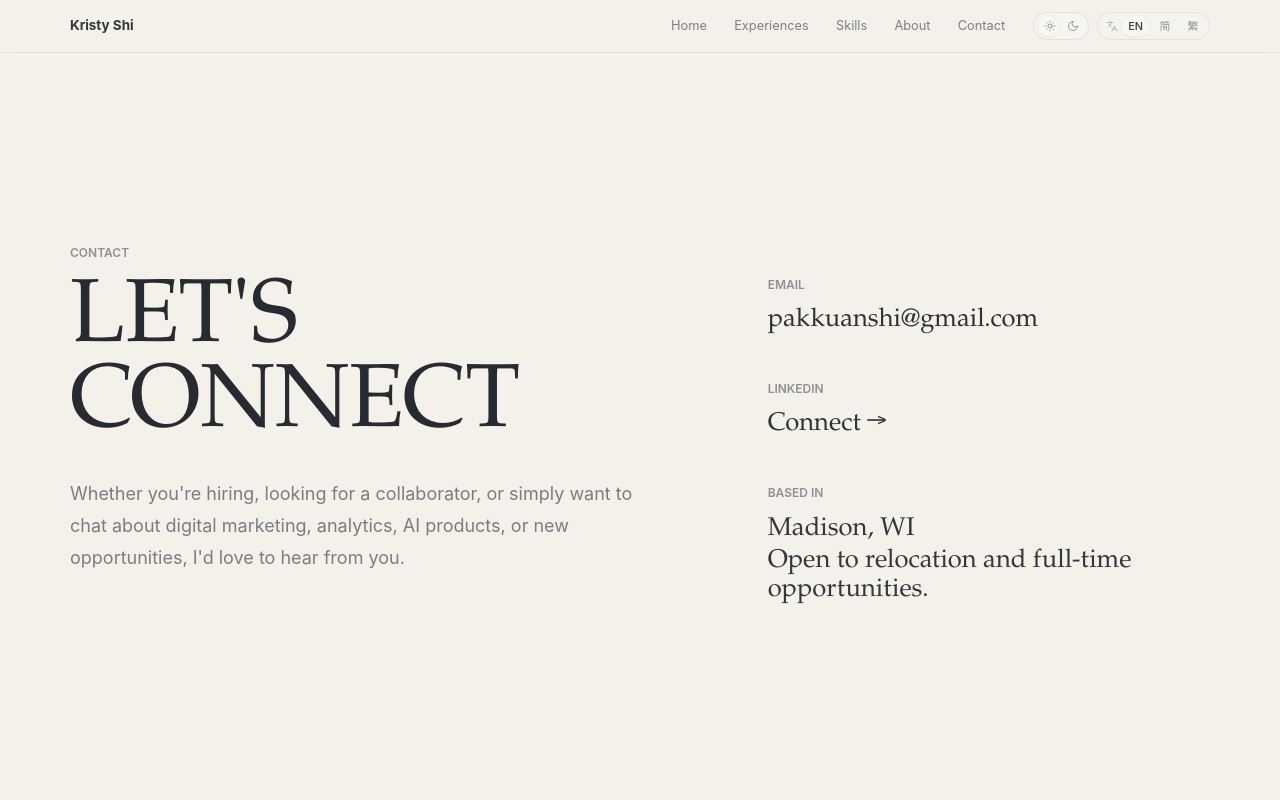
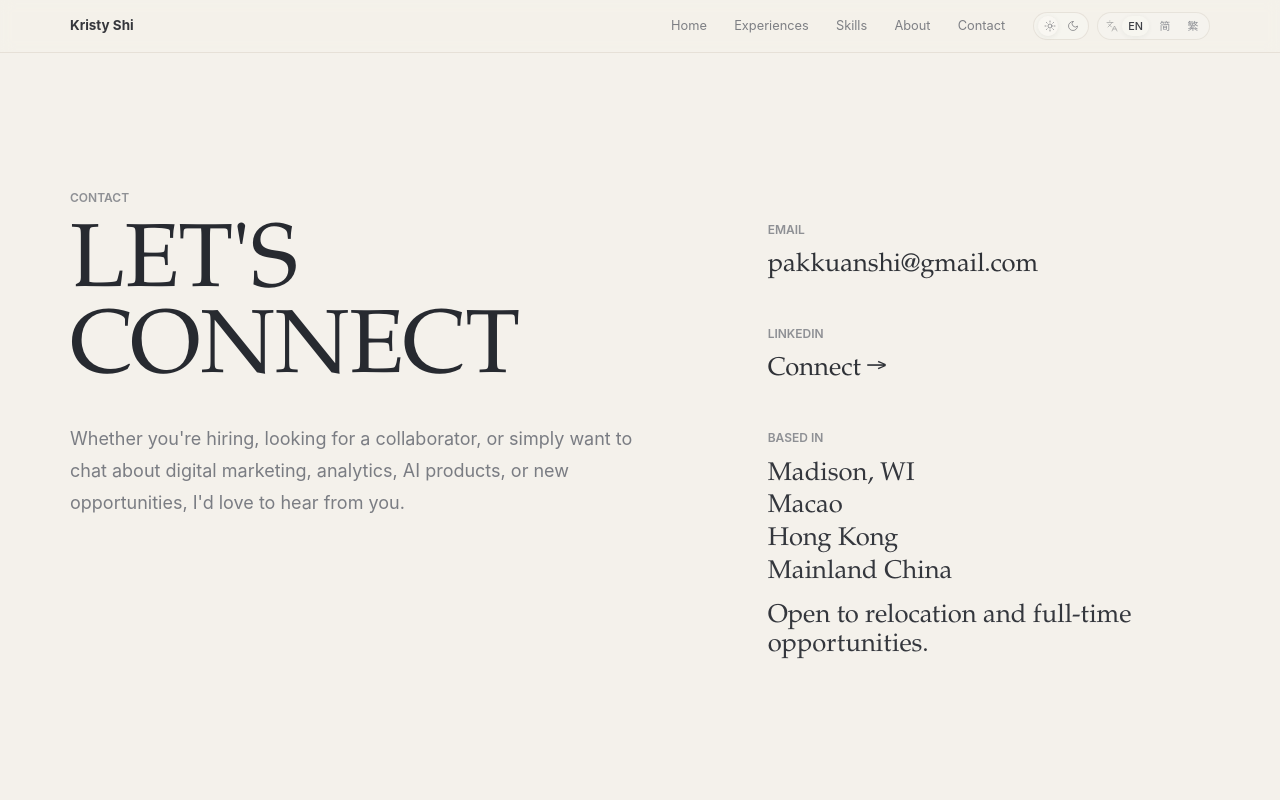
Before and after one commit to pakkuanshi/personal-portfolio, a Next.js app: page /contact in a window 1280 px wide. Shown: the top 800 px of the page. Built offline with nearby package versions, Linux system fonts and the light colour scheme.

Commit message:
Update contact location details

```diff
--- a/components/contact/contact-page-content.tsx
+++ b/components/contact/contact-page-content.tsx
@@ -31,6 +31,7 @@ function ContactValue({ item }: { item: ContactItem }) {
         {item.value.map((line) => (
           <p key={line}>{line}</p>
         ))}
+        {item.note ? <p className="mt-3 max-w-xl">{item.note}</p> : null}
       </div>
     );
   }
--- a/content/contact.ts
+++ b/content/contact.ts
@@ -9,6 +9,7 @@ type ContactLinkItem = {
 
 type ContactTextItem = {
   label: string;
+  note?: string;
   value: string | string[];
 };
 
@@ -41,7 +42,8 @@ export const contactContent: Record<Locale, ContactContent> = {
       },
       {
         label: "Based in",
-        value: ["Madison, WI", "Open to relocation and full-time opportunities."],
+        note: "Open to relocation and full-time opportunities.",
+        value: ["Madison, WI", "Macao", "Hong Kong", "Mainland China"],
       },
     ],
   },
@@ -64,7 +66,8 @@ export const contactContent: Record<Locale, ContactContent> = {
       },
       {
         label: "Based in",
-        value: ["Madison, WI", "Open to relocation and full-time opportunities."],
+        note: "Open to relocation and full-time opportunities.",
+        value: ["Madison, WI", "Macao", "Hong Kong", "Mainland China"],
       },
     ],
   },
@@ -87,7 +90,8 @@ export const contactContent: Record<Locale, ContactContent> = {
       },
       {
         label: "Based in",
-        value: ["Madison, WI", "Open to relocation and full-time opportunities."],
+        note: "Open to relocation and full-time opportunities.",
+        value: ["Madison, WI", "Macao", "Hong Kong", "Mainland China"],
       },
     ],
   },
```
